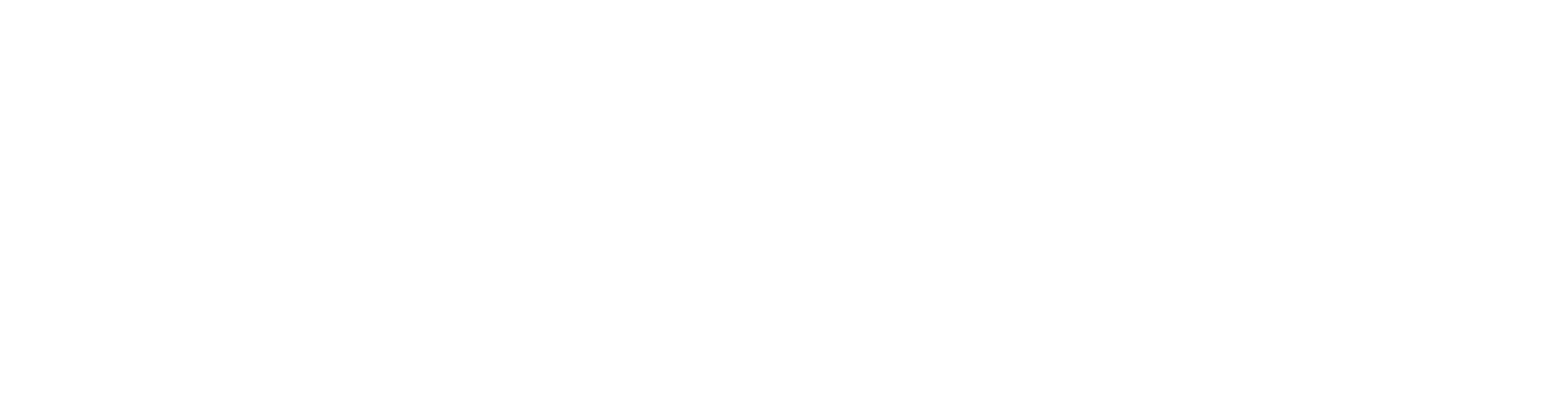
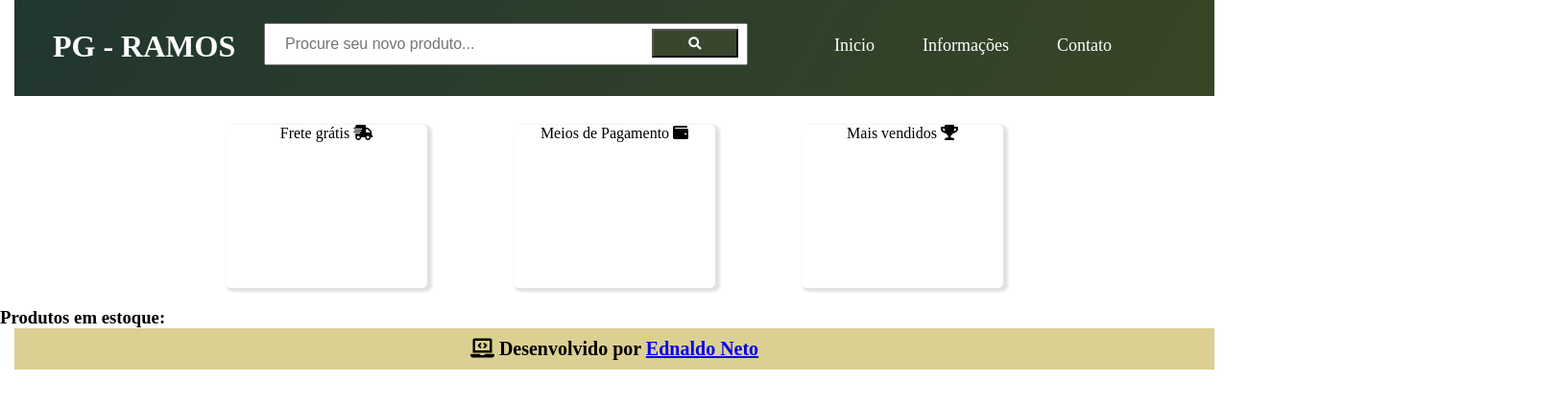
Before and after one commit to EdnaldoNeto/projetos, a plain HTML site: page PROJETO-PGRAMOS/index.html in a window 1280 px wide. Shown: the whole page at 96% size, 1625 px wide, since content can reach past the window. Drawn offline with Linux system fonts and the light colour scheme.

Commit message:
update PG-RAMOS 2

```diff
--- a/PROJETO-PGRAMOS/index.html
+++ b/PROJETO-PGRAMOS/index.html
@@ -3,9 +3,51 @@
 <head>
     <meta charset="UTF-8">
     <meta name="viewport" content="width=device-width, initial-scale=1.0">
-    <title>Document</title>
+    <title>PG-Ramos</title>
+    <link rel="stylesheet" href="style.css">
+    <link href="https://cdnjs.cloudflare.com/ajax/libs/font-awesome/5.15.4/css/all.min.css" rel="stylesheet">
+
 </head>
 <body>
+    <header>
+        <h1>PG - RAMOS</h1>
 
+        <nav>
+            <input type="text" name="pesquisar" id="pesquisar" placeholder="Procure seu novo produto...">
+            <button><i class="fa fa-search" id="iconS"></i></button>
+
+            <ul>
+                <li>Inicio</li>
+                <li>Informações</li>
+                <li>Contato</li>
+            </ul>
+        </nav>
+    </header>
+
+    <main>
+        <section id="inf">
+            <div class="caixaInf">
+                Frete grátis
+                <i class="fas fa-shipping-fast"></i>
+            </div>
+            <div class="caixaInf">
+                Meios de Pagamento
+                <i class="fas fa-wallet" id="carteira"></i>
+            </div>
+            <div class="caixaInf">Mais vendidos
+                <i class="fas fa-trophy"></i>
+            </div>
+        </section>
+
+        <h3>Produtos em estoque:</h3>
+
+    </main>
+
+    <footer>
+        <p> <i class="fa fa-laptop-code"></i> Desenvolvido por <a href="https://www.linkedin.com/in/ednaldoneto/">Ednaldo Neto</a>
+        </p>
+    </footer>
+
+    <script src="script.js"></script>
 </body>
 </html>
--- /dev/null
+++ b/PROJETO-PGRAMOS/style.css
@@ -0,0 +1,108 @@
+@charset "UTF-8";
+
+* {
+    margin: 0px;
+    padding: 0px;
+}
+
+html {
+    overflow-x: hidden;
+}
+
+body {
+    background-color: white;
+}
+
+header {
+    background-image: linear-gradient(120deg, #21362F, #384626);
+    max-width: 1250px;
+    margin: auto;
+    height: 100px;
+}
+
+header > h1{
+    position: relative;
+    top: 30px;
+    left: 40px;
+    color: white;
+    display: flex;
+}
+
+nav{
+    position: relative;
+    left: 360px;
+    display: flex;
+}
+
+#pesquisar{
+    position: relative;
+    right: 100px;
+    bottom: 13px;
+    height: 40px;
+    width: 500px;
+    font-size: 16px;
+    text-indent: 20px;
+}
+
+header > nav > button {
+    position: relative;
+    right: 200px;
+    bottom: 7px;
+    height: 30px;
+    width: 90px;
+    background-color: #38462e;
+}
+
+header > nav > button:hover{
+    background-color: #38462edf;
+    cursor: pointer;
+}
+
+#iconS{
+    color: white;
+}
+
+header > nav > ul {
+    position: relative;
+    right: 100px;
+    display: flex;
+}
+
+header > nav > ul > li {
+    margin-right: 50px;
+    color: white;
+    list-style: none;
+    font-size: 18px;
+}
+
+main{}
+
+main  > section{
+    display: flex;
+    position: relative;
+    max-width: 900px;
+    margin: auto;
+}
+
+main > section > .caixaInf{
+    width: 210px;
+    height: 170px;
+    margin: 30px auto 20px auto;
+    box-shadow: 3px 2px 3px 2px rgba(0, 0, 0, 0.118);
+    background-color: white;
+    border-radius: 5px 5px 5px 5px ;
+    text-align: center;
+}
+
+footer{
+    max-width: 1250px;
+    margin: auto;
+    background-color: #DBD092;
+    text-align: center;
+}
+
+footer > p{
+    padding: 10px;
+    font-weight: bolder;
+    font-size: 20px;
+}
```
Also changed, not shown: PROJETO-PGRAMOS/script.js (added).
